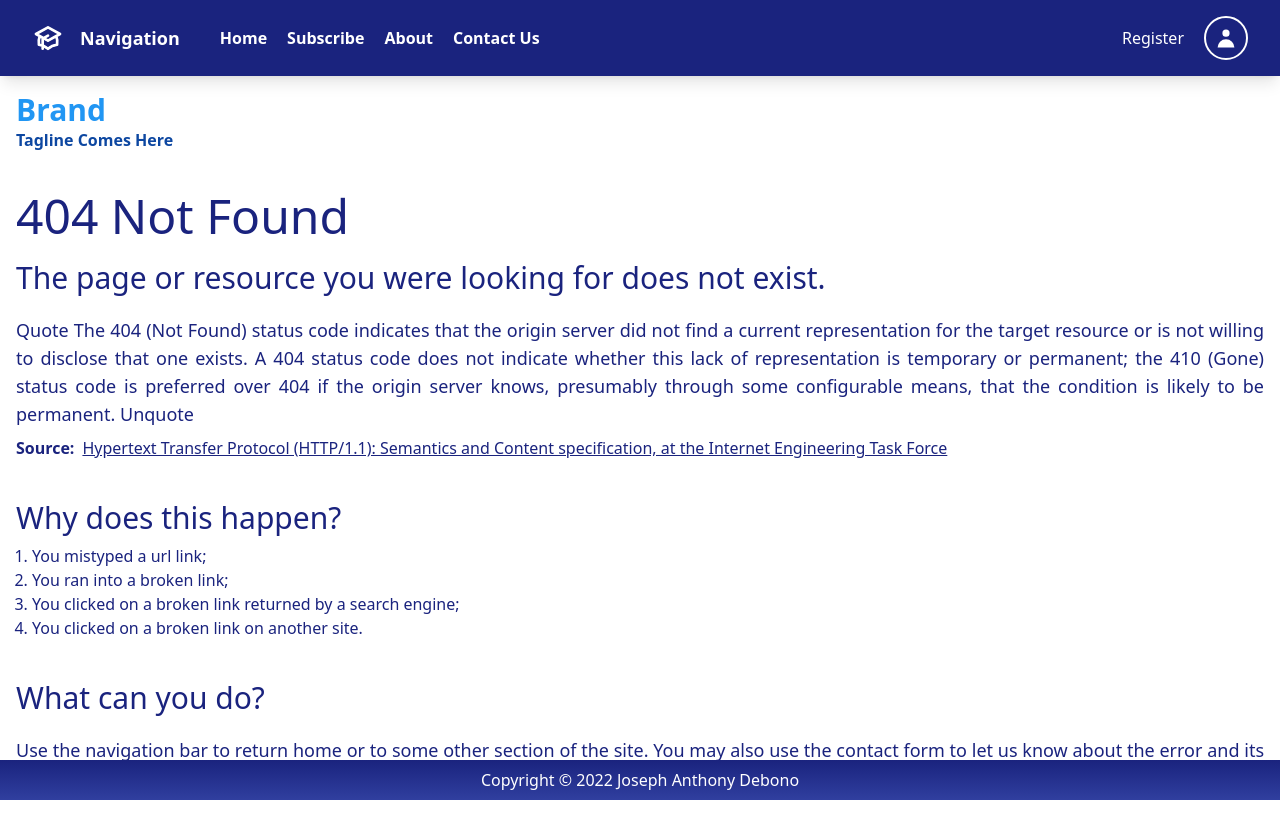
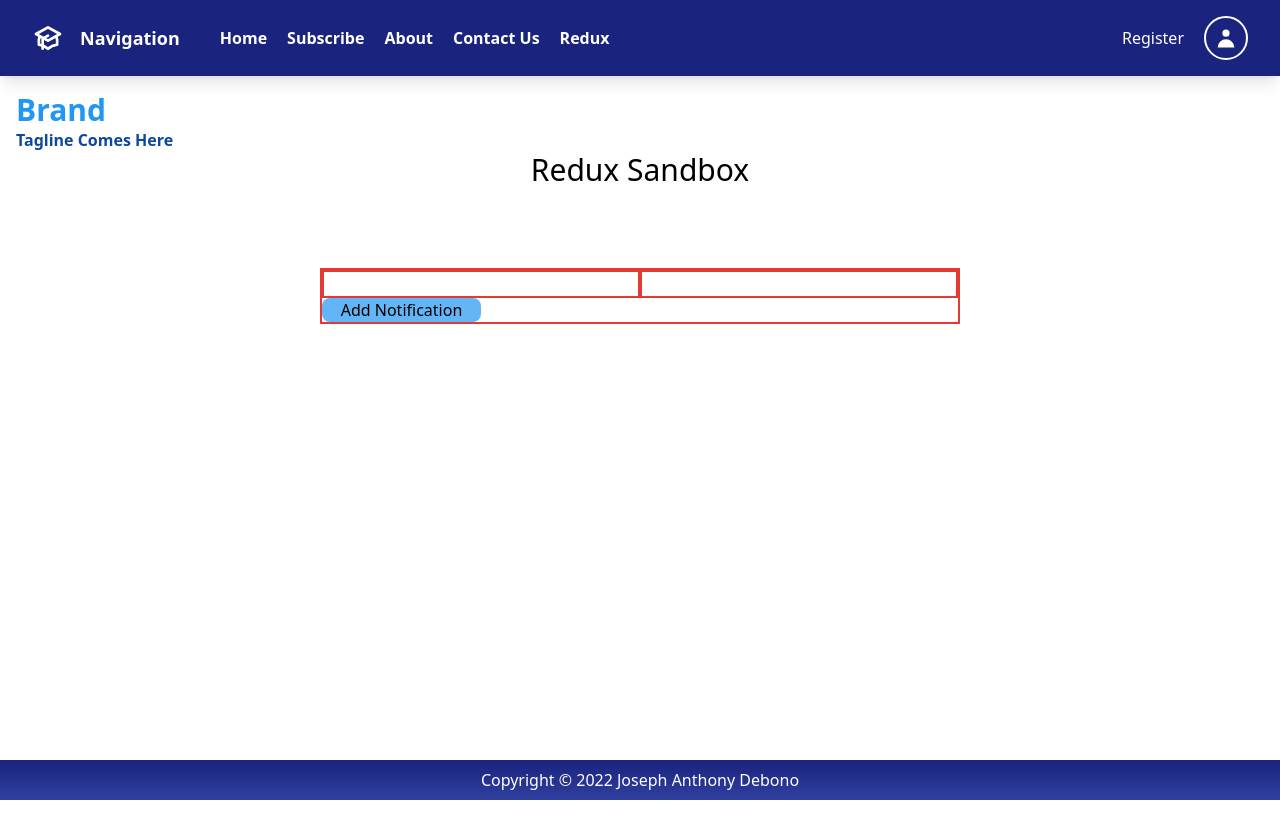
Before and after one commit to jadebono/bitscope, a React (Create React App) app in the folder frontend/: page /redtest in a window 1280 px wide. After the commit the page ends 800 px from the top, so only its background shows below. Built offline with nearby package versions, Linux system fonts and the light colour scheme.

Commit message:
started test notifications to convert to redux

```diff
--- a/frontend/src/App.js
+++ b/frontend/src/App.js
@@ -1,4 +1,4 @@
-import React, { useState } from "react";
+import React from "react";
 // importing react-router
 import { BrowserRouter as Router, Routes, Route } from "react-router-dom";
 import Navbar from "./components/Navbar";
@@ -6,12 +6,12 @@ import Footer from "./components/Footer";
 import Header from "./components/Header";
 import Home from "./pages/Home";
 import Subscribe from "./pages/Subscribe";
-import Contact from "./components/Contact";
-import Error404 from "./components/Error404";
-import NotesTest from "./components/NotesTest";
+import Contact from "./pages/Contact";
+import Error404 from "./pages/Error404";
+
+import RedTest from "./pages/RedTest"; // !! temporary
 
 export default function App() {
-  // ? routing here or in index.js?
   return (
     <React.Fragment>
       <Navbar />
@@ -21,6 +21,7 @@ export default function App() {
           <Route path="/" element={<Home />} />
           <Route path="/subscribe" element={<Subscribe />} />
           <Route path="/contact" element={<Contact />} />
+          <Route path="/redtest" element={<RedTest />} />
           <Route path="*" element={<Error404 />} />
         </Routes>
       </Router>
--- a/frontend/src/components/Navbar.jsx
+++ b/frontend/src/components/Navbar.jsx
@@ -25,12 +25,12 @@ export default function Navbar() {
     // performance if you resize the screen often enough forcing excessive rerendering
     window.addEventListener("resize", handleResize);
 
-    // clean up function to remove the event listener once it is used
+    // return cleanup function to remove the event listener once it is used
     return () => {
       // remove resize listener
       window.removeEventListener("resize", handleResize);
     };
-  }, [dispatch]);
+  });
 
   const mobileBurger = (
     <div className={`${navbar.burger} md:hidden flex items-center`}>
@@ -115,6 +115,14 @@ export default function Navbar() {
                   font-semibold transition duration-300 cursor-pointer"
                 >
                   Contact Us
+                </a>
+                {/* // !! temporary! */}
+                <a
+                  href="/redtest"
+                  className="p-2 text-white rounded hover:bg-orange-700
+                  font-semibold transition duration-300 cursor-pointer"
+                >
+                  Redux
                 </a>
               </div>
             </div>
--- a/frontend/src/components/NotesTest.jsx
+++ b/frontend/src/components/NotesTest.jsx
@@ -1,3 +1,5 @@
+// !! temporary!
+
 import React, { useState } from "react";
 import { useNotification } from "./Notifications/NotificationProvider";
 
--- a/frontend/src/components/Notifications/Notification.jsx
+++ b/frontend/src/components/Notifications/Notification.jsx
@@ -8,7 +8,7 @@ export default function Notification(props) {
   // setting the backGroundColour of the main div
   // this should be of a lighter colour than the bar
   // current settings: (1) success: green-100, (2) error: red-100
-  // (3) warning: orange-100
+  // (3) warning: orange-100, (4) notify: blue-100
   const backGroundColour =
     props.type === "success"
       ? "bg-green-100"
--- a/frontend/src/components/Contact.jsx
+++ b/frontend/src/pages/Contact.jsx
@@ -1,4 +1,4 @@
-import React, { useState } from "react";
+import React, { useState, useEffect } from "react";
 // import { postState } from "../requests";
 
 export default function Contact(props) {
@@ -9,6 +9,10 @@ export default function Contact(props) {
     body: "",
   });
   const [submission, setSubmission] = useState(false);
+
+  useEffect(() => {
+    document.title = "Contact us";
+  }, []);
 
   // the form field that will be displayed if submission === false
   const form = (
--- a/frontend/src/components/Error404.jsx
+++ b/frontend/src/pages/Error404.jsx
@@ -1,6 +1,11 @@
-import React from "react";
+import React, { useEffect } from "react";
 
 export default function Error404() {
+
+  useEffect(() => {
+    document.title = "Error 404";
+  }, []);
+
   return (
     <React.Fragment>
       <div className="ml-4 mb-20 md:mb-10 text-indigo-900">
@@ -13,15 +18,15 @@ export default function Error404() {
           did not find a current representation for the target resource or is
           not willing to disclose that one exists. A 404 status code does not
           indicate whether this lack of representation is temporary or
-          permanent; the 410 (Gone) status code is preferred over 404 if the
-          origin server knows, presumably through some configurable means, that
-          the condition is likely to be permanent. Unquote
+          permanent. Unquote
         </p>
         <div className="flex flex-row justify-start mt-2">
           <p className=" font-bold">Source:</p>
           <a
             href="https://datatracker.ietf.org/doc/html/rfc7231#section-6.5.4"
             className="ml-2 underline "
+            rel="noreferrer"
+            target="_blank"
           >
             Hypertext Transfer Protocol (HTTP/1.1): Semantics and Content
             specification, at the Internet Engineering Task Force
--- a/frontend/src/pages/Home.jsx
+++ b/frontend/src/pages/Home.jsx
@@ -1,11 +1,11 @@
 import React from "react";
-import NotesTest from "../components/NotesTest";
+
 
 export default function Home() {
   return (
     <React.Fragment>
       <h1 className="text-center text-indigo-900 text-5xl">Home Page</h1>
-      <NotesTest />
+
     </React.Fragment>
   );
 }
--- /dev/null
+++ b/frontend/src/pages/RedTest.jsx
@@ -0,0 +1,14 @@
+// !! temporary!
+import React from "react";
+import NotesTest from "../components/NotesTest"
+
+export default function RedTest() {
+  return (
+    <React.Fragment>
+      <div className="">
+        <div className="text-center text-3xl">Redux Sandbox</div>
+        <div className=""><NotesTest /></div>
+      </div>
+    </React.Fragment>
+  );
+}
--- a/frontend/src/pages/Subscribe.jsx
+++ b/frontend/src/pages/Subscribe.jsx
@@ -1,4 +1,4 @@
-import React from "react";
+import React, { useEffect } from "react";
 import { useDispatch, useSelector } from "react-redux";
 import { subscribeUser, unsubscribeUser } from "../requests";
 import { clearSubscriber, setSubscriber } from "../store/SubscribeSlice";
@@ -6,6 +6,10 @@ import { clearSubscriber, setSubscriber } from "../store/SubscribeSlice";
 export default function Subscribe() {
   const dispatch = useDispatch();
   const subscriber = useSelector((state) => state.subscriber);
+
+  useEffect(() => {
+    document.title = "Newsletter";
+  }, []);
 
   function handleSubscription(evt) {
     const { name, value } = evt.target;
--- /dev/null
+++ b/frontend/src/store/NotificationsSlice.js
@@ -0,0 +1,3 @@
+// !! experimental! Remove if it fails!
+
+import { createSlice } from "@reduxjs/toolkit";
```
Also changed, not shown: 1 other file (tests, documents, lock files or other folders).
